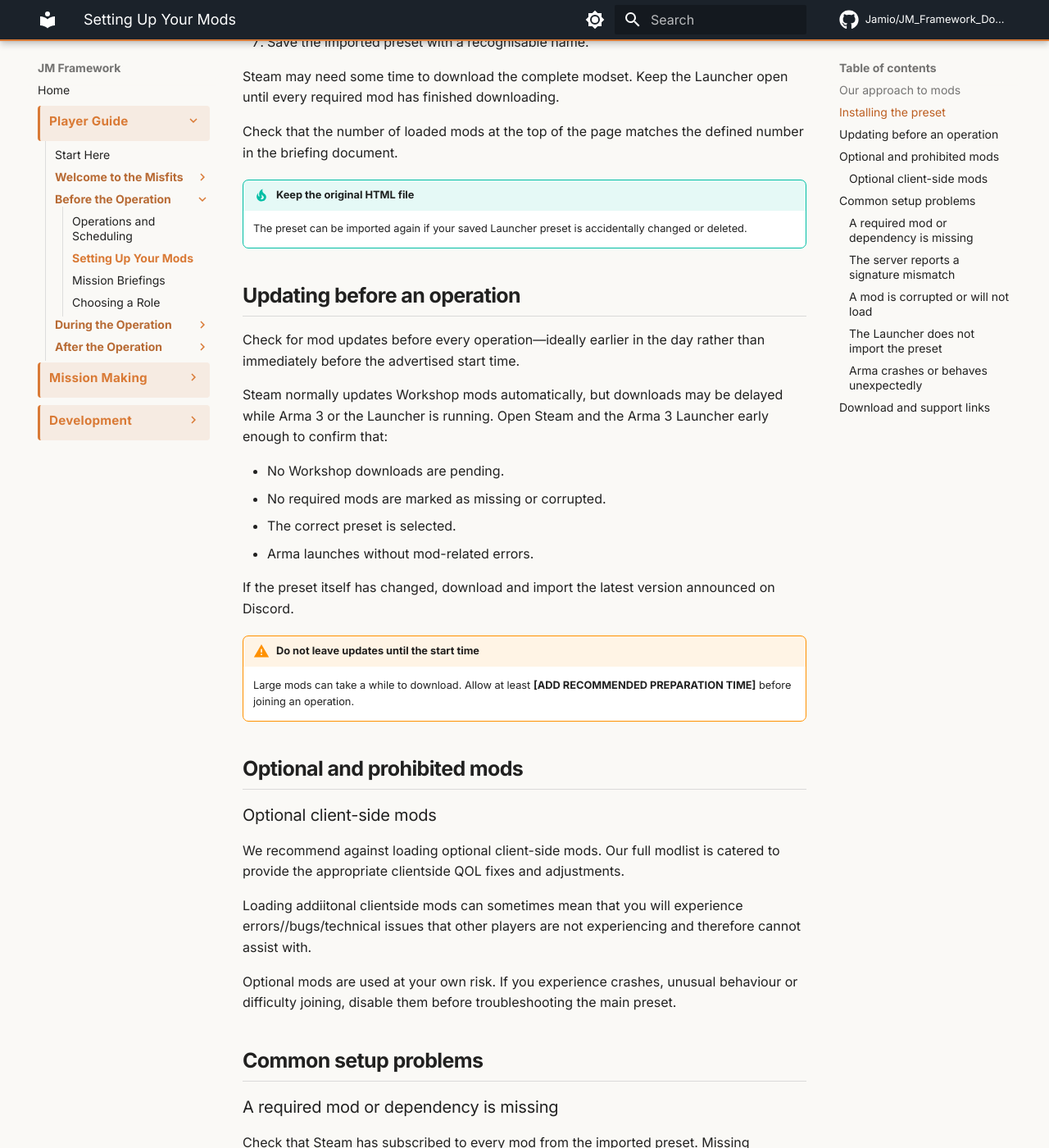
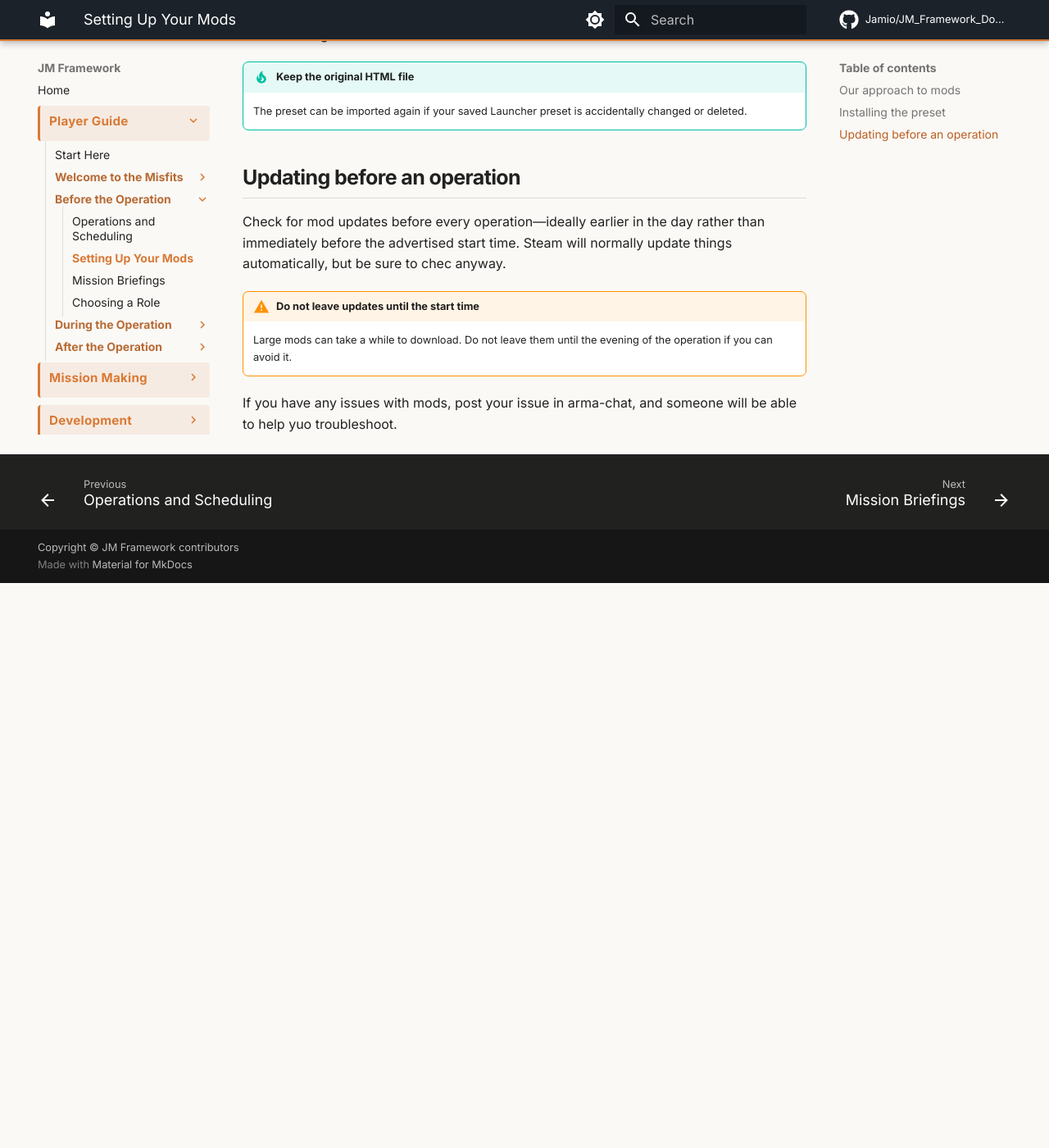
Before and after one commit to Jamio/JM_Framework_Docs, an MkDocs documentation site: the page built from docs/players/before/mods.md, in a window 1280 px wide and 1400 px high, scrolled down 1070 px. Shown: the whole window at 82% size. Built offline with MkDocs 1.6.1 and Material for MkDocs 9.7.7, drawn with Linux system fonts in a browser that asks for light colours; comment, search, counter and statistics services are not loaded; after the commit the page ends 1781 px from its top, so only the background shows below that; some of the changed text lies outside the part shown.

Commit message:
Update mods.md

```diff
--- a/docs/players/before/mods.md
+++ b/docs/players/before/mods.md
@@ -8,11 +8,9 @@ How to install, update and troubleshoot the mods required for our operations.
 
 ## Our approach to mods
 
-We use a curated mod preset so that everyone joins with the same content and compatible versions. This reduces technical problems and gives Mission Makers a consistent set of assets and systems to work with.
+We use a curated mod preset so everyone has the same content and compatible mod versions. We do not generally allow client-side mods, due to previous experiences.
 
-The current preset may undergo light changes. The most recent modlist will be available in the current briefing document, or the base modlist can be provided to new players.
-
-Do not add unfamiliar mods to the preset without checking first. Even client-side mods can sometimes cause compatibility problems, prevent you from joining the server, or create technical issues that other players cannot solve.
+Modlists are posted alongside the mission briefings, or in the sign-up channel.
 
 ## Installing the preset
 
@@ -38,97 +36,15 @@ Check that the number of loaded mods at the top of the page matches the defined
 
 ## Updating before an operation
 
-Check for mod updates before every operation—ideally earlier in the day rather than immediately before the advertised start time.
-
-Steam normally updates Workshop mods automatically, but downloads may be delayed while Arma 3 or the Launcher is running. Open Steam and the Arma 3 Launcher early enough to confirm that:
-
-- No Workshop downloads are pending.
-- No required mods are marked as missing or corrupted.
-- The correct preset is selected.
-- Arma launches without mod-related errors.
-
-If the preset itself has changed, download and import the latest version announced on Discord.
+Check for mod updates before every operation—ideally earlier in the day rather than immediately before the advertised start time. Steam will normally update things automatically, but be sure to chec anyway.
 
 !!! warning "Do not leave updates until the start time"
-    Large mods can take a while to download. Allow at least **[ADD RECOMMENDED PREPARATION TIME]** before joining an operation.
+    Large mods can take a while to download. Do not leave them until the evening of the operation if you can avoid it.
 
-## Optional and prohibited mods
 
-### Optional client-side mods
+If you have any issues with mods, post your issue in arma-chat, and someone will be able to help yuo troubleshoot.
 
-We recommend against loading optional client-side mods. Our full modlist is catered to provide the appropriate clientside QOL fixes and adjustments.
 
-Loading addiitonal clientside mods can sometimes mean that you will experience errors//bugs/technical issues that other players are not experiencing and therefore cannot assist with.
-
-Optional mods are used at your own risk. If you experience crashes, unusual behaviour or difficulty joining, disable them before troubleshooting the main preset.
-
-## Common setup problems
-
-### A required mod or dependency is missing
-
-Check that Steam has subscribed to every mod from the imported preset. Missing dependencies are usually shown in the Launcher beneath the affected mod.
-
-One some occasions, however, we have opted not to use a dependency for a particular reason. If you are unsure, ask.
-
-If required, open the mod's Workshop page, subscribe to the missing dependency and allow it to finish downloading.
-
-### The server reports a signature mismatch
-
-A signature error usually means that your installed version differs from the server version.
-
-1. Close Arma 3 and the Launcher.
-2. Check Steam for pending Workshop downloads.
-3. Restart Steam if the update does not begin.
-4. Repair the affected mod through the Launcher if necessary.
-5. Rejoin once the download or repair has completed.
-
-!!! tip "Signatures"
-    We don't tend to use signatures and keys much these days, so this is unlikely to be the issue, but the steps abvove are a great first step in troubleshooting mod errors.
-
-### A mod is corrupted or will not load
-
-Open the mod's options in the Launcher and select **Repair**. Steam will verify and redownload any missing or damaged files.
-
-If repairing does not work, unsubscribe from the mod, allow Steam to remove it, and then subscribe again.
-
-### The Launcher does not import the preset
-
-Confirm that you downloaded the HTML file itself rather than opening it as a webpage or saving it as a text file.
-
-If the import still fails:
-
-1. Restart the Launcher.
-2. Download a fresh copy of the preset.
-3. Check that the filename ends in `.html`.
-4. Ask for help in the support channel.
-
-### Arma crashes or behaves unexpectedly
-
-First, confirm that you are using the current preset without additional mods. Disable optional mods and test again.
-
-If the problem continues, provide the support team with:
-
-- What you were doing when the problem occurred.
-- Any error message displayed.
-- A screenshot where useful.
-- Your Arma 3 RPT log, if requested.
-- Whether the issue also occurs with only the official preset loaded.
-
-## Download and support links
-
-<div class="jmf-link-grid" markdown>
-
-- **[Download the Current Preset](ADD_PRESET_LINK)**
-  Import the latest approved modset into the Arma 3 Launcher.
-
-- **[Steam Workshop Collection](ADD_STEAM_COLLECTION_LINK)**
-  View the mods included in the current preset.
-
-- **[Mod Setup Video](ADD_SETUP_VIDEO_LINK)**
-  Follow the installation process from download to launch.
-
-- **[Technical Support](ADD_DISCORD_SUPPORT_LINK)**
-  Ask for help with downloads, Launcher problems or server errors.
 
 </div>
 
```
